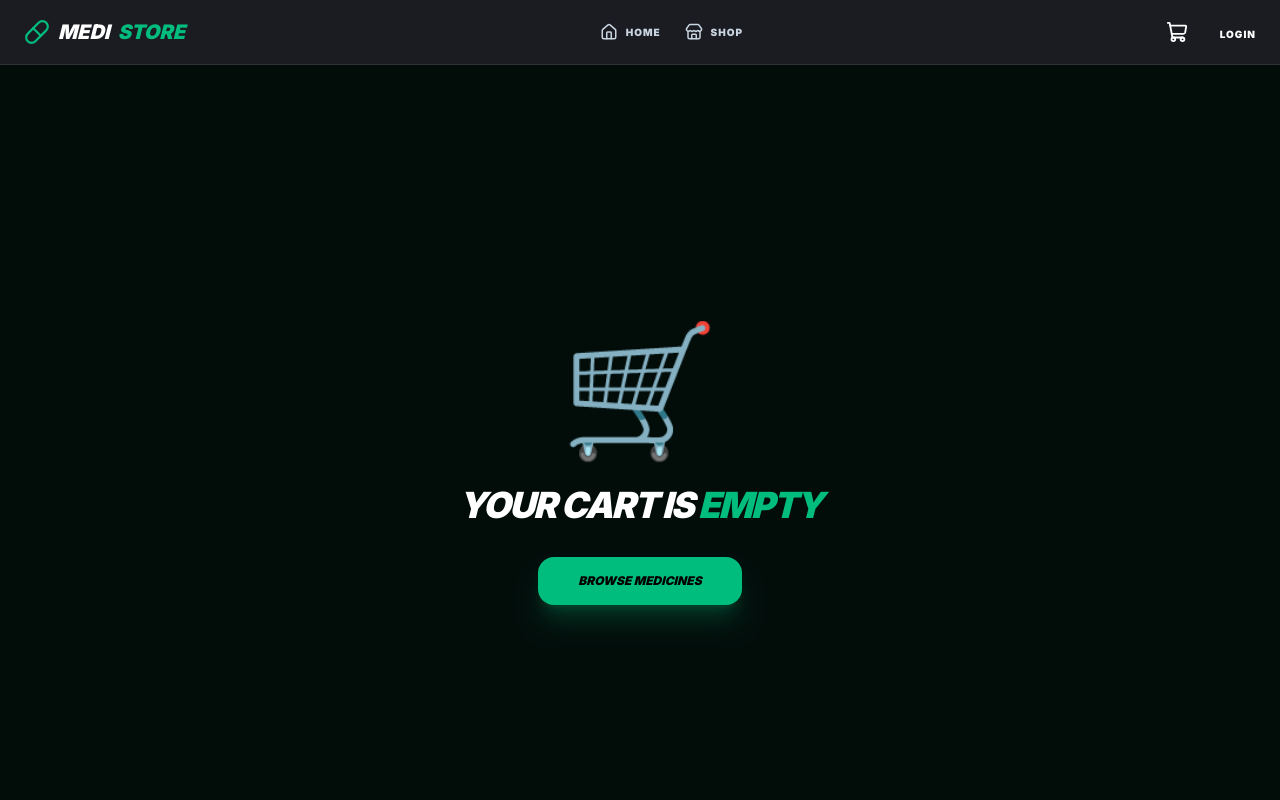
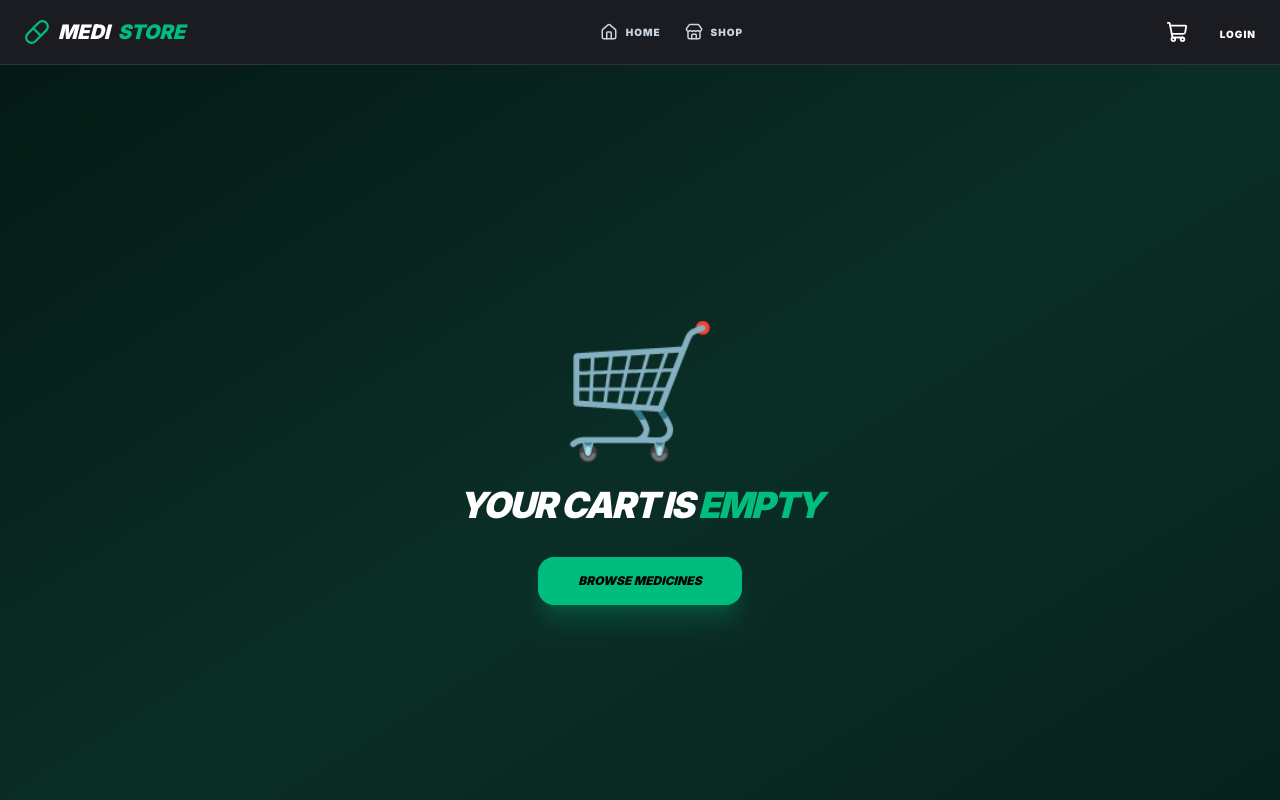
Before and after one commit to alhaz-431/storefrontend, a Next.js app: page /cart in a window 1280 px wide. Shown: the top 800 px of the page. Built offline with nearby package versions, Linux system fonts and the light colour scheme.

Commit message:
cart page updated

```diff
--- a/src/app/cart/page.tsx
+++ b/src/app/cart/page.tsx
@@ -60,7 +60,7 @@ export default function CartPage() {
 
   if (cart.length === 0) {
     return (
-      <div className="min-h-screen bg-[#020d0a] flex items-center justify-center p-4">
+      <div className="min-h-screen bg-[#051a14] bg-gradient-to-br from-[#051a14] via-[#0a2e26] to-[#10b981]/5  flex items-center justify-center p-4">
         <div className="text-center">
           <motion.div
             initial={{ scale: 0.8, opacity: 0 }}
```
